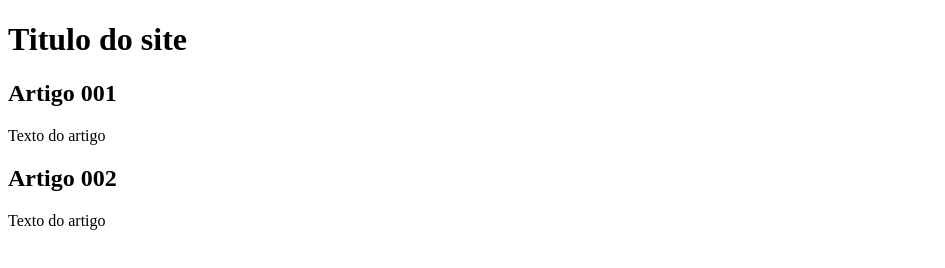
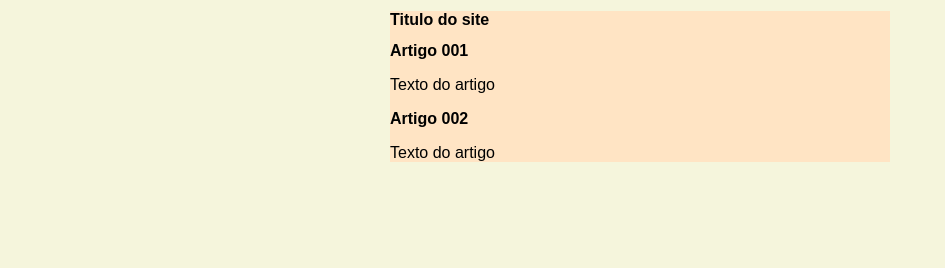
Before and after one commit to MatheusJhonatas/Projeto-site, a plain HTML site: page index.html in a window 1280 px wide. Shown: the whole page, without its empty margins (0-945 px from the left). Drawn offline with Linux system fonts and the light colour scheme.

Commit message:
iniciei o Design da página

```diff
--- /dev/null
+++ b/estilos/style.css
@@ -0,0 +1,14 @@
+*{
+    font-family: Arial, Helvetica, sans-serif;
+    font-size: 16px;
+}
+body {
+    background-color: beige;
+
+}
+main {
+    background-color: bisque;
+    width: 500px;
+    margin: auto;
+    box-shadow: 3px 3px 5px rgba(rgb(0, 0, 0.473);
+}
--- a/index.html
+++ b/index.html
@@ -4,6 +4,7 @@
     <meta charset="UTF-8">
     <meta name="viewport" content="width=device-width, initial-scale=1.0">
     <title>Titulo do site</title>
+    <link rel="stylesheet" href="estilos/style.css">
 </head>
 <body>
     <main>
```
